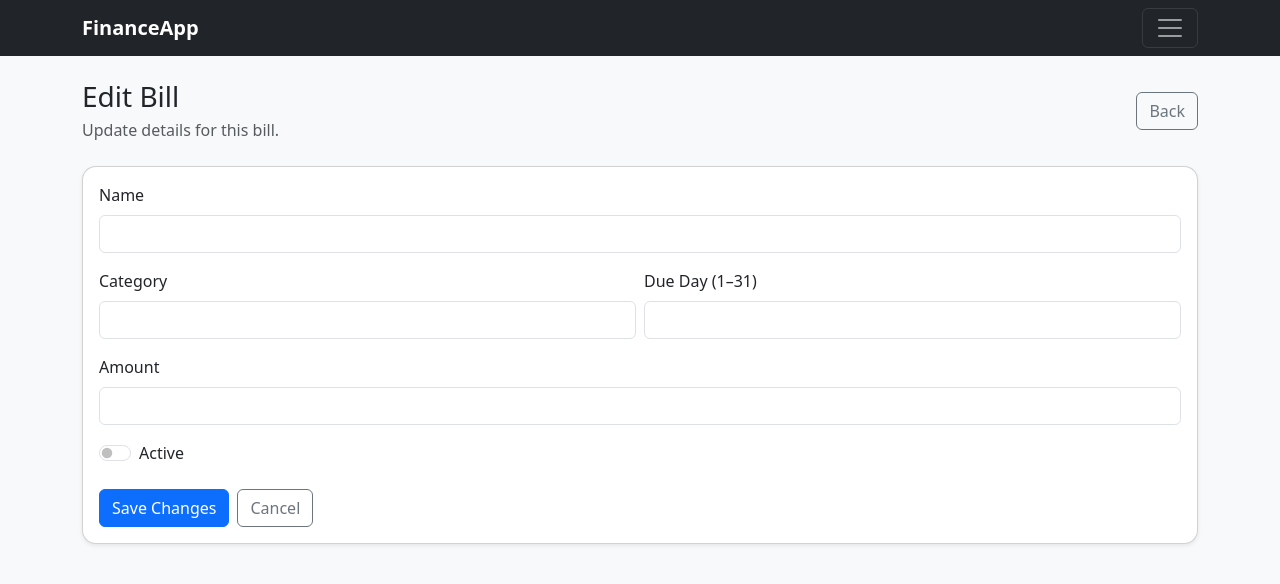
After one commit to Sivad80/finance-dashboard-flask, a Flask app: template app/templates/bill_edit.html in a window 1280 px wide. The commit adds this page. Shown: the top 584 px of the page. Run offline with Flask 3, Linux system fonts and the light colour scheme; the template is opened without the code that fills it, so the values that code supplies are empty.

Commit message:
Add edit bill page and update route

```diff
--- /dev/null
+++ b/app/templates/bill_edit.html
@@ -0,0 +1,52 @@
+{% extends "base.html" %}
+
+{% block title %}Edit Bill | FinanceApp{% endblock %}
+
+{% block content %}
+  <div class="d-flex justify-content-between align-items-center mb-4">
+    <div>
+      <h1 class="h3 mb-1">Edit Bill</h1>
+      <div class="text-muted">Update details for this bill.</div>
+    </div>
+
+    <a class="btn btn-outline-secondary" href="{{ url_for('main.bills') }}">Back</a>
+  </div>
+
+  <div class="card shadow-sm">
+    <div class="card-body">
+      <form method="POST" action="{{ url_for('main.update_bill', bill_id=bill.id) }}">
+        <div class="mb-3">
+          <label class="form-label">Name</label>
+          <input class="form-control" name="name" value="{{ bill.name }}" required>
+        </div>
+
+        <div class="row g-2">
+          <div class="col-6">
+            <label class="form-label">Category</label>
+            <input class="form-control" name="category" value="{{ bill.category }}">
+          </div>
+          <div class="col-6">
+            <label class="form-label">Due Day (1–31)</label>
+            <input class="form-control" name="due_day" type="number" min="1" max="31" value="{{ bill.due_day }}" required>
+          </div>
+        </div>
+
+        <div class="mt-3">
+          <label class="form-label">Amount</label>
+          <input class="form-control" name="amount" type="number" step="0.01" min="0" value="{{ bill.amount }}" required>
+        </div>
+
+        <div class="form-check form-switch mt-3">
+          <input class="form-check-input" type="checkbox" id="isActive" name="is_active"
+                 {% if bill.is_active %}checked{% endif %}>
+          <label class="form-check-label" for="isActive">Active</label>
+        </div>
+
+        <div class="mt-4 d-flex gap-2">
+          <button class="btn btn-primary" type="submit">Save Changes</button>
+          <a class="btn btn-outline-secondary" href="{{ url_for('main.bills') }}">Cancel</a>
+        </div>
+      </form>
+    </div>
+  </div>
+{% endblock %}
```
Also changed, not shown: app/routes.py (+47 -0 lines), app/templates/bills.html (+8 -1 lines).
